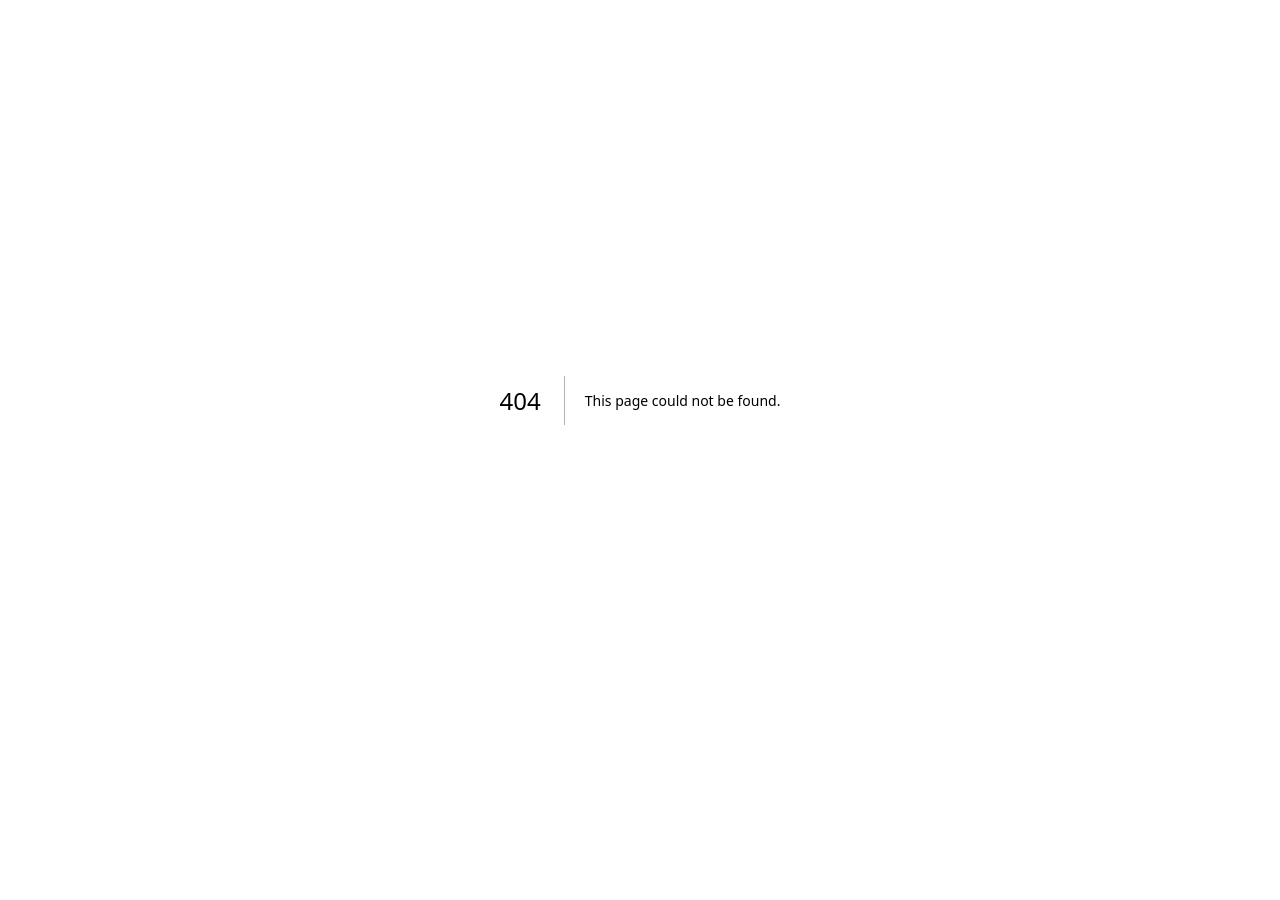
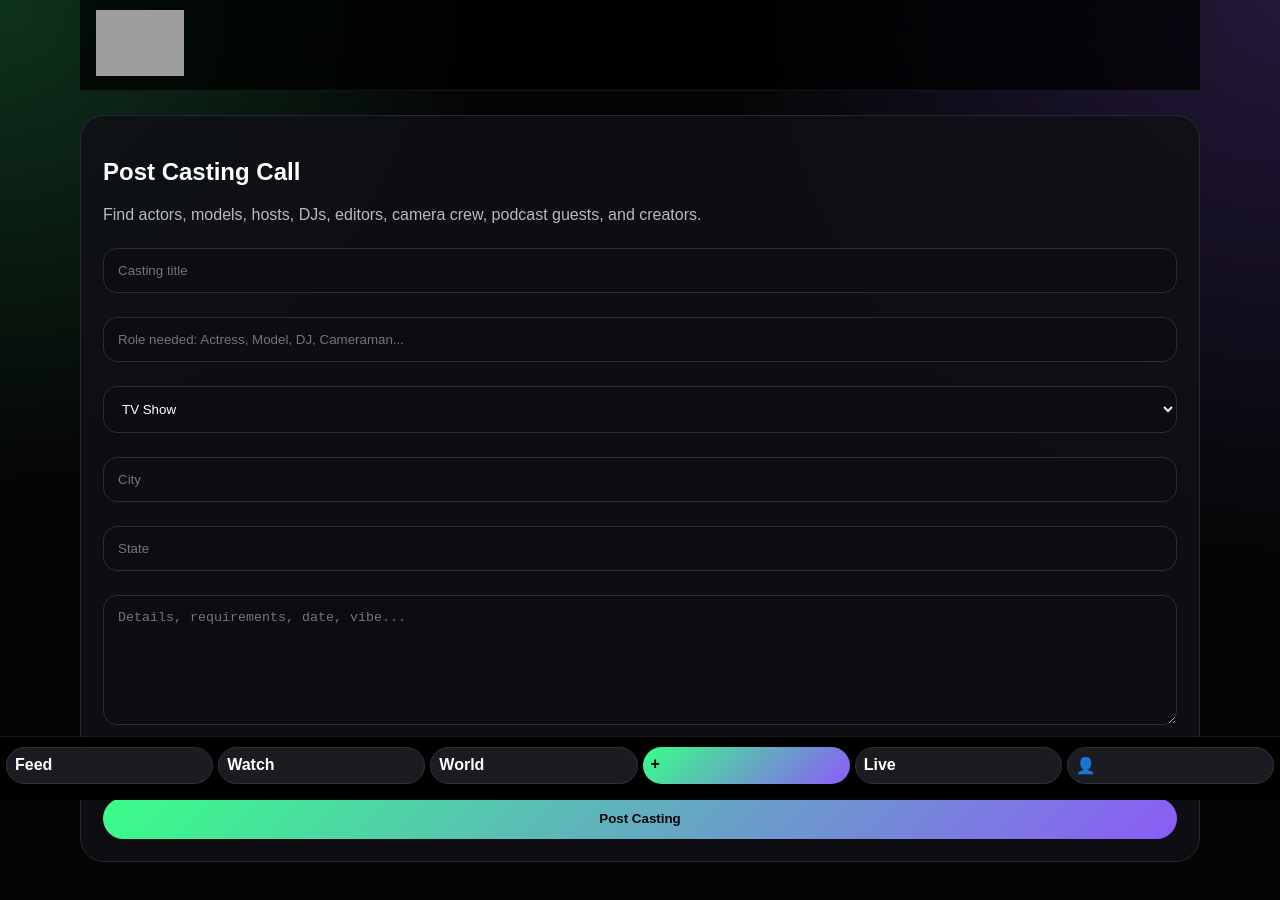
Before and after one commit to luchibagz-prog/utv-network-app, a Next.js app: page /casting/new in a window 1280 px wide. Before the commit this address had no page. Shown: the top 900 px of the page. Before the commit the page ends 800 px from the top, so only its background shows below. Built offline with nearby package versions, Linux system fonts and the light colour scheme; grey boxes are pictures that could not be loaded.

Commit message:
Add UTV Casting

```diff
--- /dev/null
+++ b/app/casting/new/page.tsx
@@ -0,0 +1,116 @@
+"use client";
+
+import { useState } from "react";
+import UTVNav from "../../components/UTVNav";
+import { supabase } from "../../../lib/supabaseClient";
+
+export default function NewCastingPage() {
+  const [title, setTitle] = useState("");
+  const [roleNeeded, setRoleNeeded] = useState("");
+  const [projectType, setProjectType] = useState("TV Show");
+  const [city, setCity] = useState("");
+  const [stateName, setStateName] = useState("");
+  const [description, setDescription] = useState("");
+  const [paid, setPaid] = useState(false);
+  const [message, setMessage] = useState("");
+  const [posting, setPosting] = useState(false);
+
+  async function postCasting() {
+    if (!title.trim() || !roleNeeded.trim()) {
+      setMessage("Add a title and role needed.");
+      return;
+    }
+
+    const { data } = await supabase.auth.getUser();
+
+    if (!data.user) {
+      window.location.href = "/login";
+      return;
+    }
+
+    setPosting(true);
+
+    const { error } = await supabase.from("castings").insert({
+      creator_email: data.user.email,
+      title,
+      role_needed: roleNeeded,
+      project_type: projectType,
+      city,
+      state: stateName,
+      description,
+      paid,
+      status: "open",
+    });
+
+    if (error) {
+      setMessage(error.message);
+      setPosting(false);
+      return;
+    }
+
+    await supabase.from("world_posts").insert({
+      creator_email: data.user.email,
+      title,
+      description,
+      world_type: "Casting",
+      city,
+      state: stateName,
+      location: roleNeeded,
+      is_live: false,
+    });
+
+    setPosting(false);
+    window.location.href = "/casting";
+  }
+
+  return (
+    <main className="container" style={{ paddingBottom: 120 }}>
+      <UTVNav />
+
+      <section className="card" style={{ marginTop: 24 }}>
+        <h1>Post Casting Call</h1>
+        <p style={{ color: "var(--muted)" }}>
+          Find actors, models, hosts, DJs, editors, camera crew, podcast guests, and creators.
+        </p>
+
+        <input className="input" placeholder="Casting title" value={title} onChange={(e) => setTitle(e.target.value)} />
+
+        <input className="input" placeholder="Role needed: Actress, Model, DJ, Cameraman..." value={roleNeeded} onChange={(e) => setRoleNeeded(e.target.value)} />
+
+        <select className="input" value={projectType} onChange={(e) => setProjectType(e.target.value)}>
+          <option>TV Show</option>
+          <option>Reality Show</option>
+          <option>Podcast</option>
+          <option>Music Video</option>
+          <option>Comedy Skit</option>
+          <option>Photoshoot</option>
+          <option>Event</option>
+          <option>Business</option>
+          <option>Other</option>
+        </select>
+
+        <input className="input" placeholder="City" value={city} onChange={(e) => setCity(e.target.value)} />
+        <input className="input" placeholder="State" value={stateName} onChange={(e) => setStateName(e.target.value)} />
+
+        <textarea
+          className="input"
+          placeholder="Details, requirements, date, vibe..."
+          value={description}
+          onChange={(e) => setDescription(e.target.value)}
+          style={{ minHeight: 130 }}
+        />
+
+        <label style={{ display: "flex", gap: 10, alignItems: "center", marginTop: 14 }}>
+          <input type="checkbox" checked={paid} onChange={(e) => setPaid(e.target.checked)} />
+          Paid opportunity
+        </label>
+
+        <button className="btn" onClick={postCasting} disabled={posting} style={{ width: "100%", marginTop: 20 }}>
+          {posting ? "Posting..." : "Post Casting"}
+        </button>
+
+        {message && <p style={{ marginTop: 14 }}>{message}</p>}
+      </section>
+    </main>
+  );
+}
```
Also changed, not shown: app/casting/page.tsx (added, +118 -0 lines).
